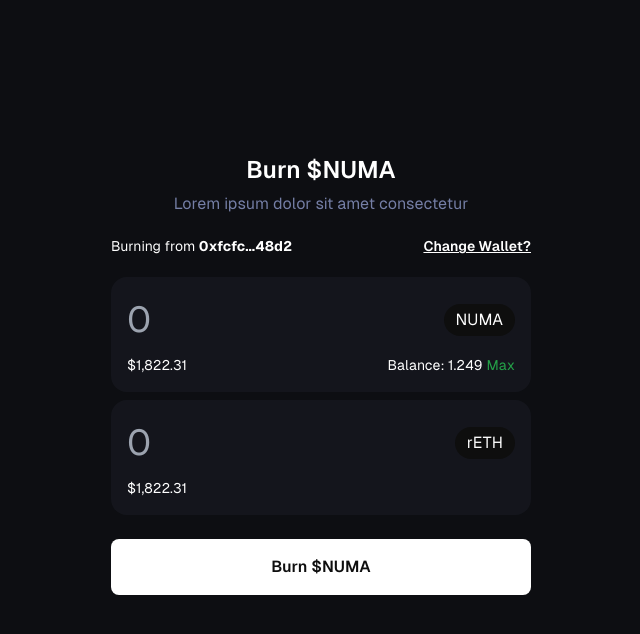
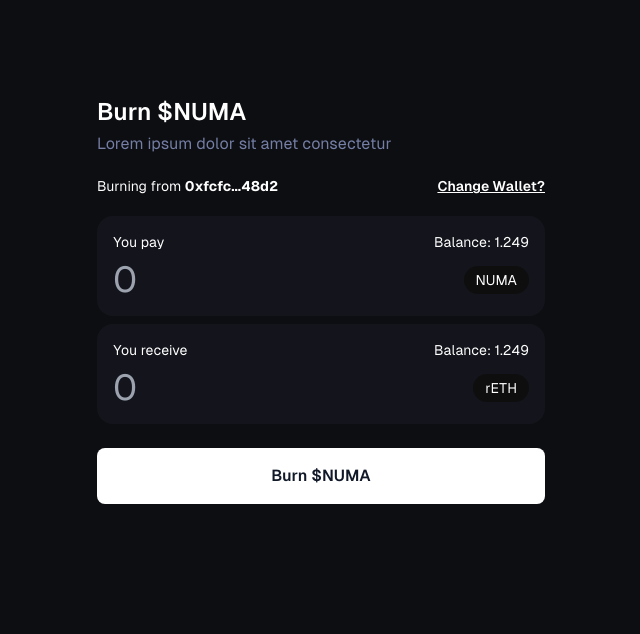
Before and after one commit to NumaMoney/numa-frontend, a Next.js app: page / in a window 1280 px wide. Shown: the top 634 px of the page, without its empty margins (319-959 px from the left). Built offline with nearby package versions, Linux system fonts and the light colour scheme.

Commit message:
Raw styles to tailwind

```diff
--- a/src/app/Swap.module.css
+++ /dev/null
@@ -1,155 +0,0 @@
-.container {
-  width: 100%;
-  display: flex;
-  flex-direction: column;
-  align-items: center;
-  min-height: 700px;
-  padding-block: 2rem;
-  flex-grow: 1;
-}
-
-.content {
-  max-width: 420px;
-  width: 100%;
-  display: flex;
-  flex-direction: column;
-  flex-grow: 1;
-  text-align: center;
-}
-
-.form {
-  display: flex;
-  flex-direction: column;
-  flex-grow: 1;
-  margin-top: 24px;
-}
-
-.form h3 {
-  font-size: 24px;
-  font-weight: 600;
-}
-
-.form > p {
-  color: #757fa6;
-  margin-top: 4px;
-}
-
-.wallet {
-  display: flex;
-  align-items: center;
-  justify-content: space-between;
-  width: 100%;
-  font-size: 14px;
-  margin-block: 20px;
-}
-
-.wallet a {
-  margin-top: 0;
-  font-weight: 600;
-  text-decoration: underline;
-}
-
-.inputGroup {
-  width: 100%;
-  display: flex;
-  flex-direction: column;
-  gap: 8px;
-  border-radius: 16px;
-  background-color: #16181fd2;
-  padding: 16px;
-  margin-bottom: 8px;
-}
-
-.inputGroup input {
-  width: 100%;
-  font-size: 36px;
-  border: none;
-  outline: none;
-  background-color: transparent;
-}
-
-.inputGroup input[type='number']::-webkit-inner-spin-button,
-.inputGroup input[type='number']::-webkit-outer-spin-button {
-  -webkit-appearance: none;
-  margin: 0;
-}
-
-.inputGroup input[type='number'] {
-  -moz-appearance: textfield;
-}
-
-.span {
-  width: 100%;
-  display: flex;
-  align-items: center;
-  justify-content: space-between;
-  font-size: 14px;
-}
-
-.icon {
-  display: flex;
-  align-items: center;
-  font-size: 16px;
-  border-radius: 16px;
-  padding: 4px 12px;
-  gap: 6px;
-  background-color: #0e0e0e;
-}
-
-.icon img {
-  width: 24px !important;
-  height: auto !important;
-}
-
-.balance {
-  display: flex;
-  align-items: center;
-  gap: 4px;
-}
-
-.balance p {
-  white-space: nowrap;
-}
-
-.balance button {
-  border: none;
-  padding: 0;
-  background-color: transparent;
-  outline: none;
-  cursor: pointer;
-  color: #24a148;
-  font-size: 14px;
-}
-
-.explain {
-  font-size: 14px;
-  border: none;
-  text-decoration: underline;
-  outline: none;
-  width: max-content;
-  margin: 0 auto;
-  margin-top: 8px;
-  font-weight: 600;
-  background-color: transparent;
-}
-
-/* a white button with full width, a bit rounded */
-.submit {
-  width: 100%;
-  border-radius: 8px;
-  background-color: #ffffff;
-  color: #0e0e0e;
-  padding: 16px;
-  font-size: 16px;
-  font-weight: 600;
-  border: none;
-  outline: none;
-  cursor: pointer;
-  margin-top: 16px;
-}
-
-@media (width < 720px) {
-  .form h3 {
-    font-weight: 600;
-  }
-}
--- a/src/app/page.tsx
+++ b/src/app/page.tsx
@@ -1,62 +1,64 @@
 'use client';
-
-import styles from './Swap.module.css';
 
 export default function Home() {
   return (
     <main className="flex min-h-screen flex-col items-center justify-between p-24">
-      <div className={styles.container}>
-        <div className={styles.content}>
-          <form className={styles.form}>
-            <h3>Burn $NUMA</h3>
-            <p>Lorem ipsum dolor sit amet consectetur</p>
-            <span className={styles.wallet}>
+      <form className="max-w-md flex flex-col flex-grow">
+        <h3 className="text-2xl font-semibold">Burn $NUMA</h3>
+        <p className="mt-1 text-[#757fa6]">
+          Lorem ipsum dolor sit amet consectetur
+        </p>
+        <span className="w-full flex items-center justify-between text-sm my-5">
           <p>
             Burning from <strong>0xfcfc...48d2</strong>
           </p>
-              <a href="#">Change Wallet?</a>
+          <a href="#" className="mt-0 font-semibold underline">
+            Change Wallet?
+          </a>
         </span>
-            <div className={styles.inputGroup}>
-              <span className={styles.span}>
-                <input type="number" placeholder="0" />
-                <span className={styles.icon}>
+        <div className="w-full flex flex-col gap-2 rounded-2xl bg-[#16181fd2] p-4 mb-2">
+          <span className="w-full flex items-center justify-between text-sm">
+            <p>You pay</p>
+            <span className="flex items-center gap-1">
+              <p className="whitespace-nowrap">Balance: 1.249</p>
+            </span>
+          </span>
+          <span className="w-full flex items-center justify-between text-sm">
+            <input
+              type="number"
+              placeholder="0"
+              className="w-full text-4xl border-0 outline-0 bg-transparent number-input"
+            />
+            <span className="flex items-center text-sm rounded-2xl px-3 py-1 gap-1 bg-[#0e0e0e]">
               <p>NUMA</p>
             </span>
           </span>
-              <span className={styles.span}>
-                <p>$1,822.31</p>
-                <span className={styles.balance}>
-                  <p>Balance: 1.249</p>
-                  <button type="button" className="btn-effect">
-                    Max
-                  </button>
+        </div>
+        <div className="w-full flex flex-col gap-2 rounded-2xl bg-[#16181fd2] p-4 mb-2">
+          <span className="w-full flex items-center justify-between text-sm">
+            <p>You receive</p>
+            <span className="flex items-center gap-1">
+              <p className="whitespace-nowrap">Balance: 1.249</p>
+            </span>
+          </span>
+          <span className="w-full flex items-center justify-between text-sm">
+            <input
+              type="number"
+              placeholder="0"
+              className="w-full text-4xl border-0 outline-0 bg-transparent number-input"
+            />
+            <span className="flex items-center text-sm rounded-2xl px-3 py-1 gap-1 bg-[#0e0e0e]">
+              <p>rETH</p>
             </span>
           </span>
         </div>
-            <div className={styles.inputGroup}>
-              <span className={styles.span}>
-                <input type="number" placeholder="0" />
-                <span className={styles.icon}>
-                  <p>rETH</p>
-                </span>
-              </span>
-              <span className={styles.span}>
-                <p>$1,822.31</p>
-                {/* <span className={styles.balance}>
-                  <p>Balance: 1.249</p>
-                  <button type="button" className="btn-effect">
-                    Max
-                  </button>
-                </span> */}
-              </span>
-            </div>
 
-            <button type="submit" className={styles.submit}>
+        <button
+          type="submit"
+          className="w-full rounded-lg text-gray-900 bg-white p-4 text-base font-semibold border-0 outline-0 cursor-pointer mt-4 hover:bg-gray-200">
           Burn $NUMA
         </button>
       </form>
-        </div>
-      </div>
     </main>
   );
 }
--- a/tailwind.config.ts
+++ b/tailwind.config.ts
@@ -1,4 +1,4 @@
-import type { Config } from 'tailwindcss'
+import type { Config } from 'tailwindcss';
 
 const config: Config = {
   content: [
@@ -15,6 +15,20 @@ const config: Config = {
       },
     },
   },
-  plugins: [],
-}
-export default config
+  plugins: [
+    function ({ addUtilities }: any) {
+      const newUtilities = {
+        '.number-input::-webkit-inner-spin-button, .number-input::-webkit-outer-spin-button':
+          {
+            '-webkit-appearance': 'none',
+            margin: '0',
+          },
+        '.number-input': {
+          '-moz-appearance': 'textfield',
+        },
+      };
+      addUtilities(newUtilities);
+    },
+  ],
+};
+export default config;
```
Lines whose indentation alone changed are shown as unchanged.
